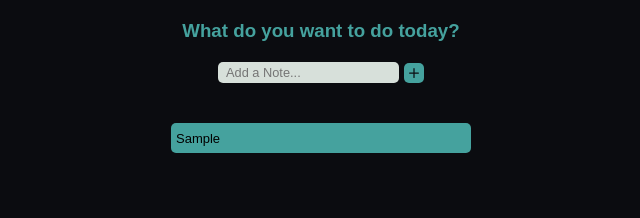
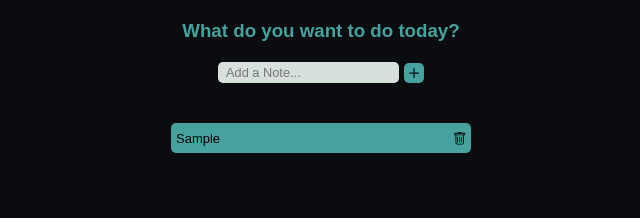
Before and after one commit to kimsteve31/notes-app, a React (Create React App) app: page / in a window 1280 px wide. Both pictures are taken after typing "Sample" into the empty fields and a click on the button 733 px from the left and 72 px from the top of the page. Shown: the top 218 px of the page, without its empty margins (319-959 px from the left). Built offline with nearby package versions, Linux system fonts and the light colour scheme.

Commit message:
Remove Items

```diff
--- a/src/App.css
+++ b/src/App.css
@@ -71,16 +71,31 @@ body {
   width: 300px;
   margin-top: 20px;
   list-style: none;
+  position: relative;
 }
 
+/*  List item */
 .item {
   background-color: #45a29e;
   height: 30px;
   margin-bottom: 15px;
   border-radius: 5px;
-  padding-left: 5px;
+  padding: 0 5px;
   font-size: 13px;
   display: flex;
   align-items: center;
+  justify-content: space-between;
   cursor: pointer;
 }
+
+.delete-button {
+  cursor: pointer;
+  display: flex;
+  border: none;
+  outline: none;
+  background-color: transparent;
+}
+
+.delete-icon:hover {
+  color: red;
+}
--- a/src/components/NoteItem.js
+++ b/src/components/NoteItem.js
@@ -1,9 +1,14 @@
-import React from 'react'
+import React, { useContext } from 'react'
+import { BsTrash } from 'react-icons/bs'
+import { GlobalContext } from '../context/GlobalState'
 
 export const NoteItem = ({ item }) => {
+  const { deleteTodo } = useContext(GlobalContext);
+
   return (
     <li className="item">
       <p className="item-name">{item.text}</p>
+      <button className="delete-button" onClick={() => deleteTodo(item.id)} ><BsTrash className="delete-icon"/></button>
     </li>
   )
 }
--- a/src/context/AppReducer.js
+++ b/src/context/AppReducer.js
@@ -5,6 +5,11 @@ export default (state, action) => {
         ...state,
         listTodo: [action.payload, ...state.listTodo]
       }
+    case 'DELETE_TODO':
+      return {
+        ...state,
+        listTodo: state.listTodo.filter(item => item.id !== action.payload)
+      }
     default:
       return state;
   }
--- a/src/context/GlobalState.js
+++ b/src/context/GlobalState.js
@@ -19,11 +19,19 @@ export const GlobalProvider = ({ children }) => {
     });
   }
 
+  function deleteTodo(deleteId) {
+    dispatch({
+      type: 'DELETE_TODO',
+      payload: deleteId
+    });
+  }
+
   return (
     <GlobalContext.Provider
       value={{
         listTodo:state.listTodo,
-        addTodo
+        addTodo,
+        deleteTodo
       }}>
       {children}
     </GlobalContext.Provider>);
```
Also changed, not shown: 1 other file (tests, documents, lock files or other folders).
